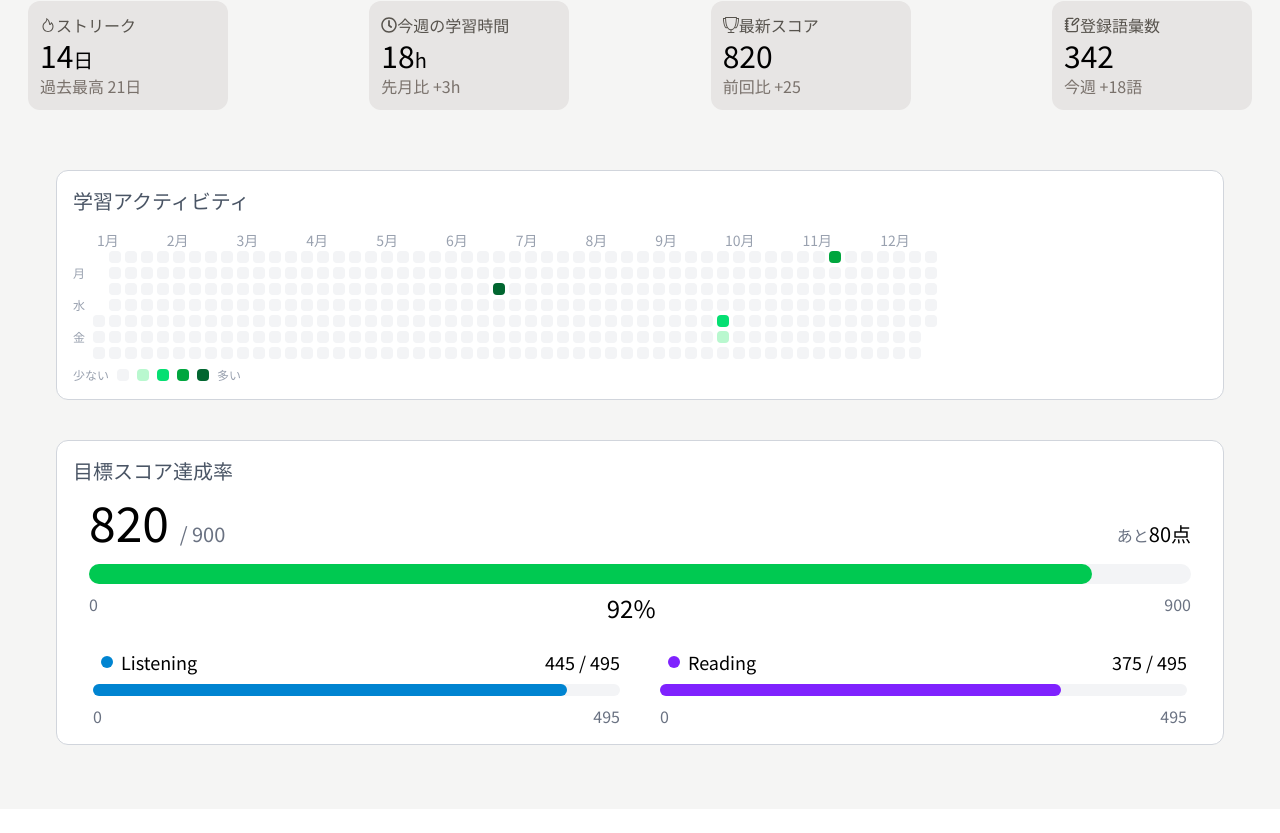
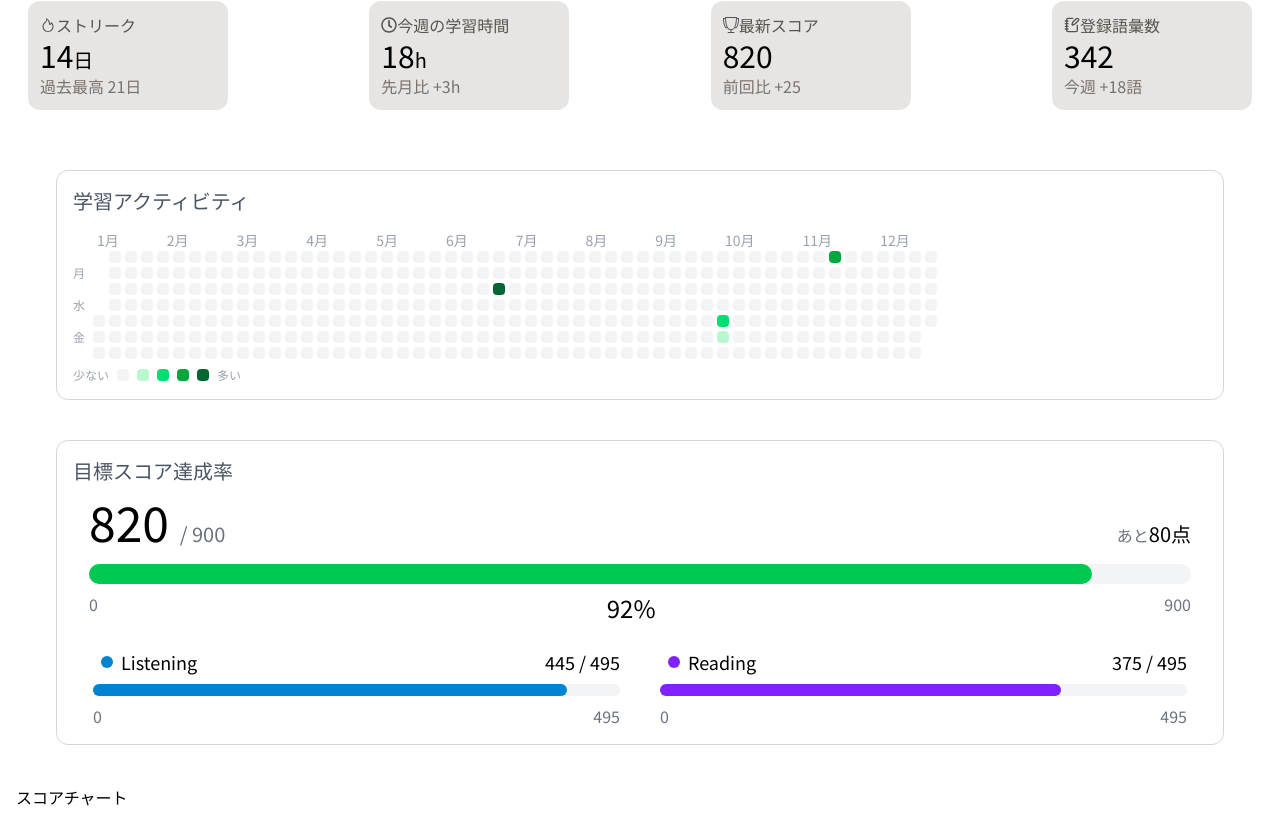
Before and after one commit to k-tomida/toeic-tracker, a React (Vite) app in the folder frontend/: page / in a window 1280 px wide. Shown: the part 156-989 px from the top of the page. Before the commit the page ends 965 px from the top, so only its background shows below. Built offline with nearby package versions, Linux system fonts and the light colour scheme.

Commit message:
WIP: chartコンポーネントの作成

```diff
--- a/frontend/package.json
+++ b/frontend/package.json
@@ -17,6 +17,7 @@
     "react-dom": "^19.2.6",
     "react-icons": "^5.6.0",
     "react-router": "^7.15.1",
+    "recharts": "^3.8.1",
     "tailwindcss": "^4.3.0"
   },
   "devDependencies": {
--- /dev/null
+++ b/frontend/src/components/home/ScoreChart.tsx
@@ -0,0 +1,7 @@
+export const ScoreChart = () => {
+    return (
+        <div>
+            スコアチャート
+        </div>
+    )
+}
--- /dev/null
+++ b/frontend/src/modules/Chart.tsx
@@ -0,0 +1,7 @@
+export const Chart = () => {
+    return (
+        <div>
+
+        </div>
+    )
+}
--- a/frontend/src/pages/Home.tsx
+++ b/frontend/src/pages/Home.tsx
@@ -2,6 +2,7 @@ import { Header } from "../components/Header"
 import { GoalProgress } from "../components/home/GoalProgress";
 import { HeatMap } from "../components/home/HeatMap"
 import { KpiCards } from "../components/home/KpiCards"
+import { ScoreChart } from "../components/home/ScoreChart";
 
 const dummyData = [
     { date: "2026-06-23", studyTime: 120 },
@@ -12,12 +13,13 @@ const dummyData = [
 
 export const Home = () => {
     return (
-        <div className="min-h-screen bg-stone-100">
+        <div className="min-h-screen ">
             <Header />
             <main className="max-w-7xl mx-auto px-4 py-6">
                 <KpiCards />
                 <HeatMap data={dummyData} />
                 <GoalProgress />
+                <ScoreChart />
             </main>
         </div>
     )
```
Also changed, not shown: 1 other file (tests, documents, lock files or other folders).
